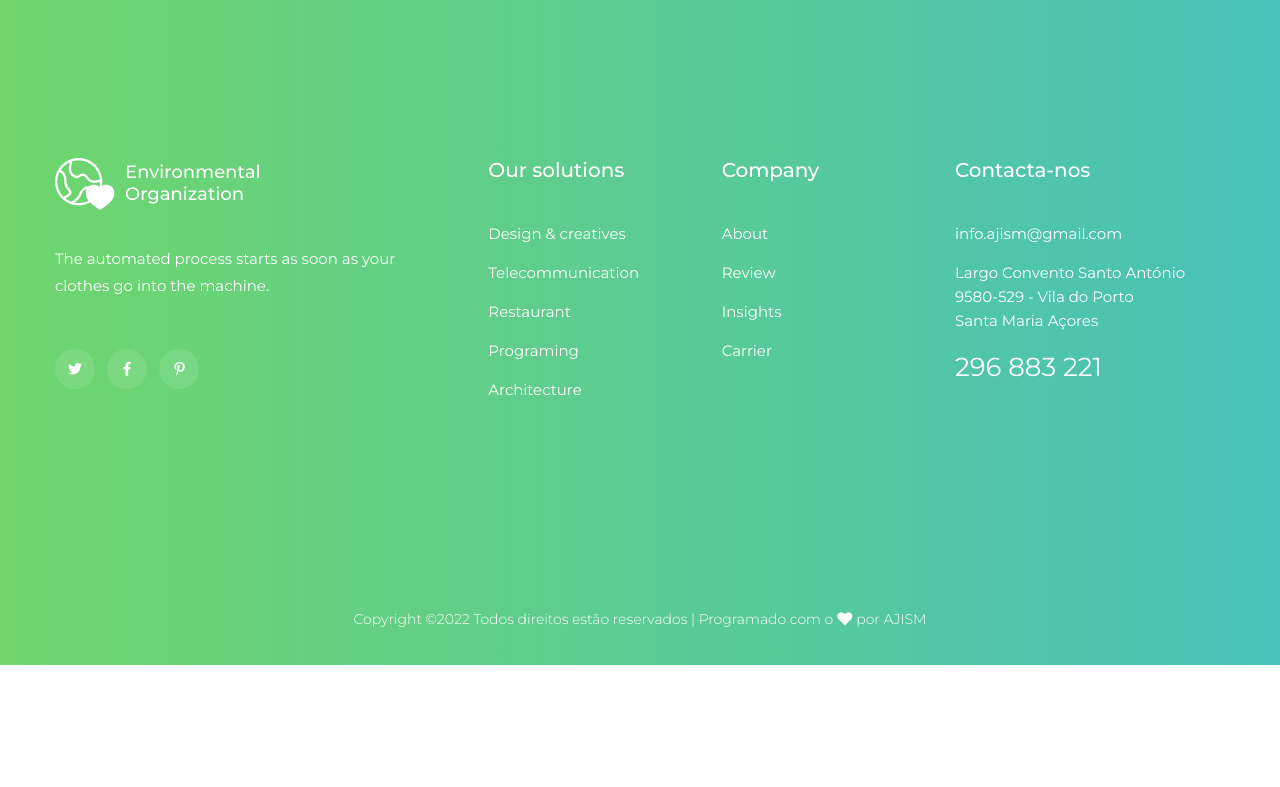
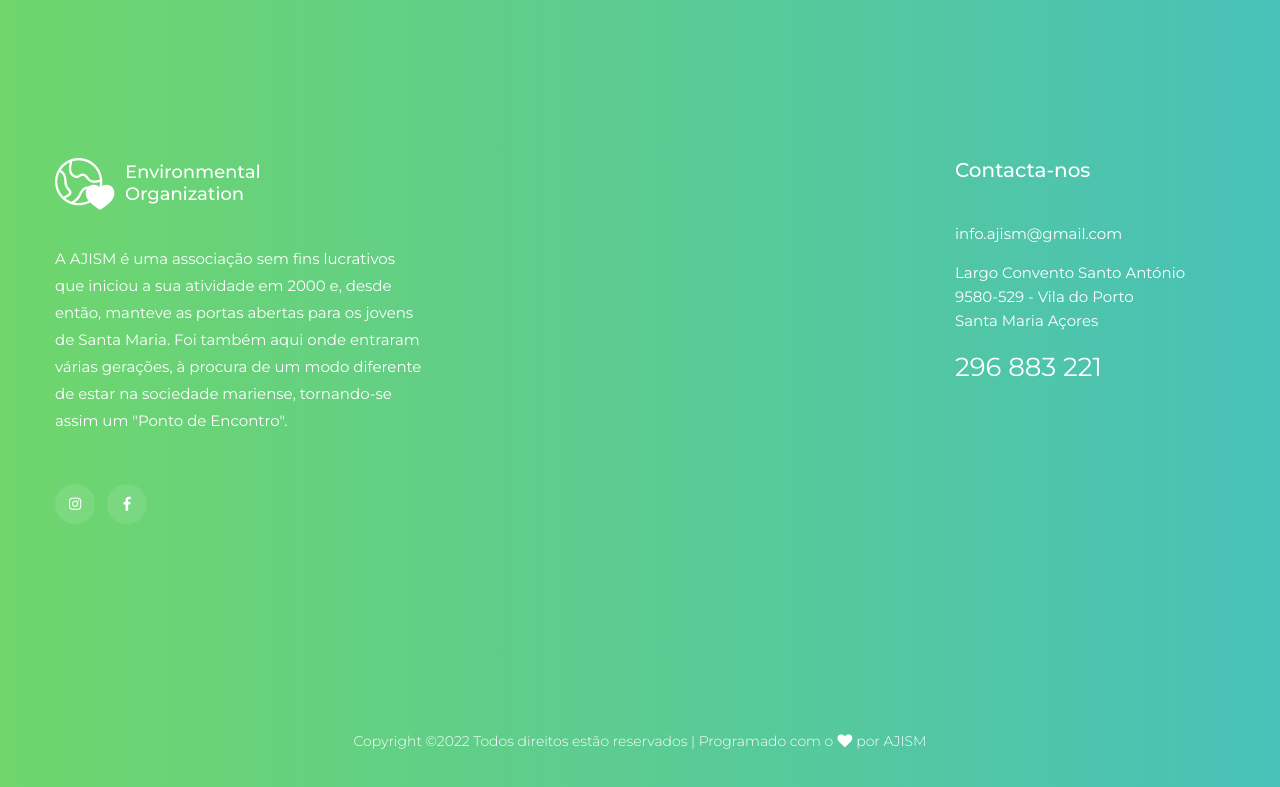
Before and after one commit to MrRaposoo/AJISM_, a plain HTML site: page index.html in a window 1280 px wide. Shown: the part 871-1658 px from the top of the page. Before the commit the page ends 1536 px from the top, so only its background shows below. Drawn offline with Linux system fonts and the light colour scheme.

Commit message:
Update index.html

```diff
--- a/index.html
+++ b/index.html
@@ -227,42 +227,14 @@
                                    </div>
                                    <div class="footer-tittle">
                                        <div class="footer-pera">
-                                           <p>The automated process starts as soon as your clothes go into the machine.</p>
+                                           <p>A AJISM é uma associação sem fins lucrativos que iniciou a sua atividade em 2000 e, desde então, manteve as portas abertas para os jovens de Santa Maria. Foi também aqui onde entraram várias gerações, à procura de um modo diferente de estar na sociedade mariense, tornando-se assim um "Ponto de Encontro".</p>
                                        </div>
                                    </div>
                                    <!-- social -->
                                    <div class="footer-social">
-                                       <a href="#"><i class="fab fa-twitter"></i></a>
-                                       <a href="https://bit.ly/sai4ull"><i class="fab fa-facebook-f"></i></a>
-                                       <a href="#"><i class="fab fa-pinterest-p"></i></a>
+                                       <a href="https://www.instagram.com/ajism.santamaria/"><i class="fab fa-instagram"></i></a>
+                                       <a href="https://www.facebook.com/AJISMSantaMaria"><i class="fab fa-facebook-f"></i></a>
                                    </div>
-                               </div>
-                           </div>
-                       </div>
-                       <div class="col-xl-2 col-lg-3 col-md-4 col-sm-4">
-                           <div class="single-footer-caption mb-50">
-                               <div class="footer-tittle">
-                                   <h4>Our solutions</h4>
-                                   <ul>
-                                       <li><a href="#">Design & creatives</a></li>
-                                       <li><a href="#">Telecommunication</a></li>
-                                       <li><a href="#">Restaurant</a></li>
-                                       <li><a href="#">Programing</a></li>
-                                       <li><a href="#">Architecture</a></li>
-                                   </ul>
-                               </div>
-                           </div>
-                       </div>
-                       <div class="col-xl-2 col-lg-2 col-md-4 col-sm-4">
-                           <div class="single-footer-caption mb-50">
-                               <div class="footer-tittle">
-                                   <h4>Company</h4>
-                                   <ul>
-                                       <li><a href="#">About</a></li>
-                                       <li><a href="#">Review</a></li>
-                                       <li><a href="#">Insights</a></li>
-                                       <li><a href="#">Carrier</a></li>
-                                   </ul>
                                </div>
                            </div>
                        </div>
```
